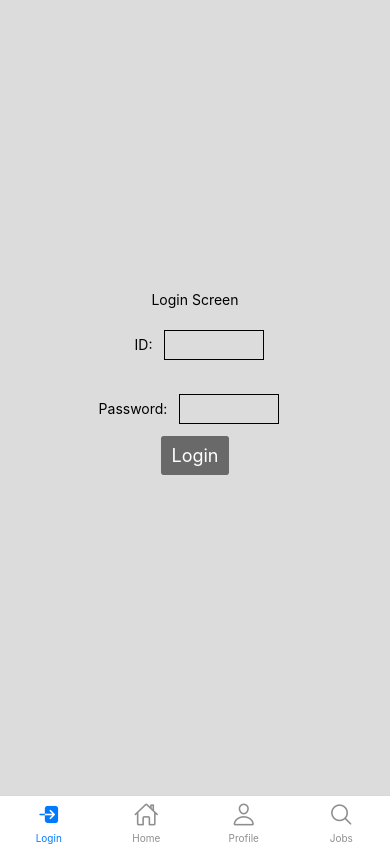
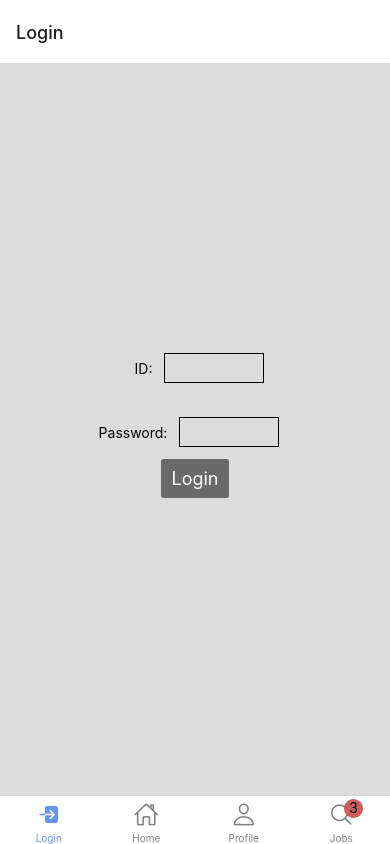
Before and after one commit to MHemma/Group2-jobFinderReactNativeApp, a React Native app in the folder jobFinder-RNapp/: screen /Login in a window 390 px wide. Built offline with nearby package versions, Linux system fonts and the light colour scheme.

Commit message:
update App.js and LoginScreen

```diff
--- a/jobFinder-RNapp/App.js
+++ b/jobFinder-RNapp/App.js
@@ -15,6 +15,15 @@ import JobScreen from "./component/JobScreen";
 import SettingScreen from "./component/SettingScreen";
 import FeedScreen from "./component/FeedScreen";
 import LoginScreen from "./component/LoginScreen";
+
+
+    // const [userId, setUserId] = useState (null);
+    // const [userIdInput, setUserIdInput] = useState(null);
+    // const [userPasswordInput, setUserPasswordInput] = useState(null);
+    // const [userLoggedin, setUserLoggedIn] = useState(false);
+    // const [loginError, setLoginError] = useState('');
+
+
 
 const Tab = createBottomTabNavigator();
 const Drawer = createDrawerNavigator();
@@ -39,6 +48,8 @@ function HomeTabs({ navigation }) {
     navigation.navigate('Home ', { screen: 'Home' });
   }, [navigation]);
 
+  const numberOfNotificationsForJobs = 3;
+
   return (
     <Tab.Navigator
       screenOptions={({ route }) => ({
@@ -60,22 +71,22 @@ function HomeTabs({ navigation }) {
             <Ionicons name={iconName} size={size} color={color}></Ionicons>
           );
         },
-        // tabBarBadgeStyle :{
-        //   backgroundColor: 'pink',
-        //   color: 'black'
-        // },
-        // // set text color for active and inactive tab
-        // // set for all tabs
-        // tabBarActiveTintColor: 'green',
-        // tabBarInactiveTintColor: 'gray',
+        tabBarBadgeStyle :{
+          backgroundColor: '#CD5C5C',
+          color: 'black'
+        },
+        // set text color for active and inactive tab
+        // set for all tabs
+        tabBarActiveTintColor: '#6495ED',
+        tabBarInactiveTintColor: 'gray',
 
       })}
     >
       <Tab.Screen
         name="Login"
         component={LoginScreen}
-        options={{ headerShown: false }}
-        // initialParams={{}}
+        // options={{ headerShown: false }}
+        // initialParams={{userId,setUserId, userIdInput,setUserIdInput, userPasswordInput, setUserPasswordInput,userLoggedin, setUserLoggedIn, loginError, setLoginError }}
       ></Tab.Screen>
       <Tab.Screen
         name="Home "
@@ -86,13 +97,14 @@ function HomeTabs({ navigation }) {
       <Tab.Screen
         name="Profile"
         component={ProfileScreen}
-        options={{ headerShown: false }}
+        // options={{ headerShown: false }}
         // initialParams={{ userId}}
       ></Tab.Screen>
       <Tab.Screen
         name="Jobs"
         component={JobScreen}
-        options={{ headerShown: false }}
+        options ={{tabBarBadge: numberOfNotificationsForJobs}}
+        // options={{ headerShown: false }}
       ></Tab.Screen>
     </Tab.Navigator>
   );
--- a/jobFinder-RNapp/component/LoginScreen.js
+++ b/jobFinder-RNapp/component/LoginScreen.js
@@ -3,7 +3,9 @@ import { Button} from '@rneui/themed';
 import { NavigationContainer , useNavigation} from "@react-navigation/native";
 import React, { useEffect, useState,} from "react";
 
-export default function LoginScreen() {
+export default function LoginScreen(
+    // {userId,setUserId, userIdInput,setUserIdInput, userPasswordInput, setUserPasswordInput,userLoggedin, setUserLoggedIn, loginError, setLoginError }
+    ) {
     const [userId, setUserId] = useState (null);
     const [userIdInput, setUserIdInput] = useState(null);
     const [userPasswordInput, setUserPasswordInput] = useState(null);
@@ -32,7 +34,7 @@ export default function LoginScreen() {
 
     return(
         <View style ={styles.container}>
-            <Text>Login Screen</Text>
+            {/* <Text>Login Screen</Text> */}
 
             <View style={styles.box}>
                 <Text style={{flex:1, textAlign: 'right'}}>ID:</Text>
```
